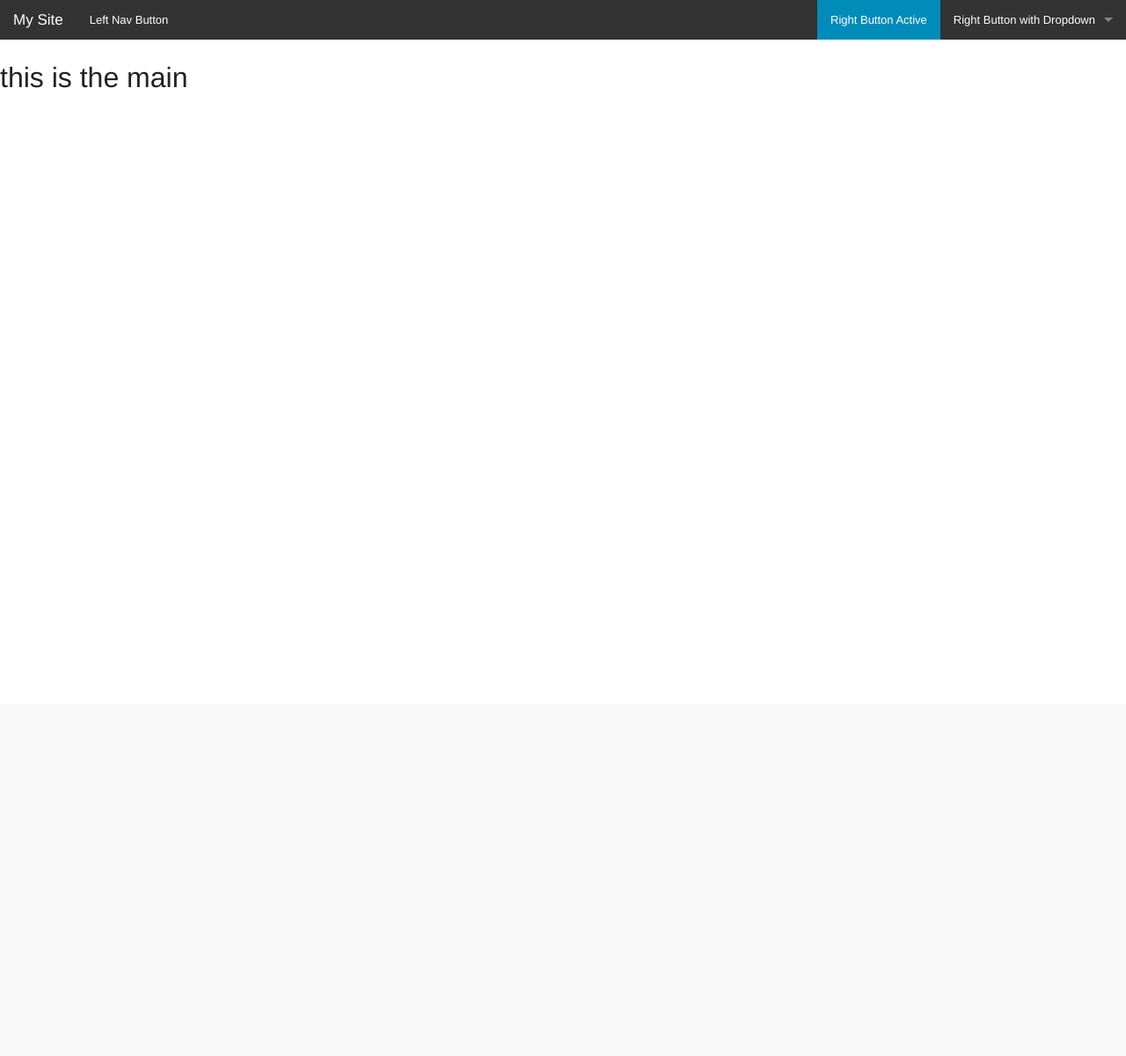
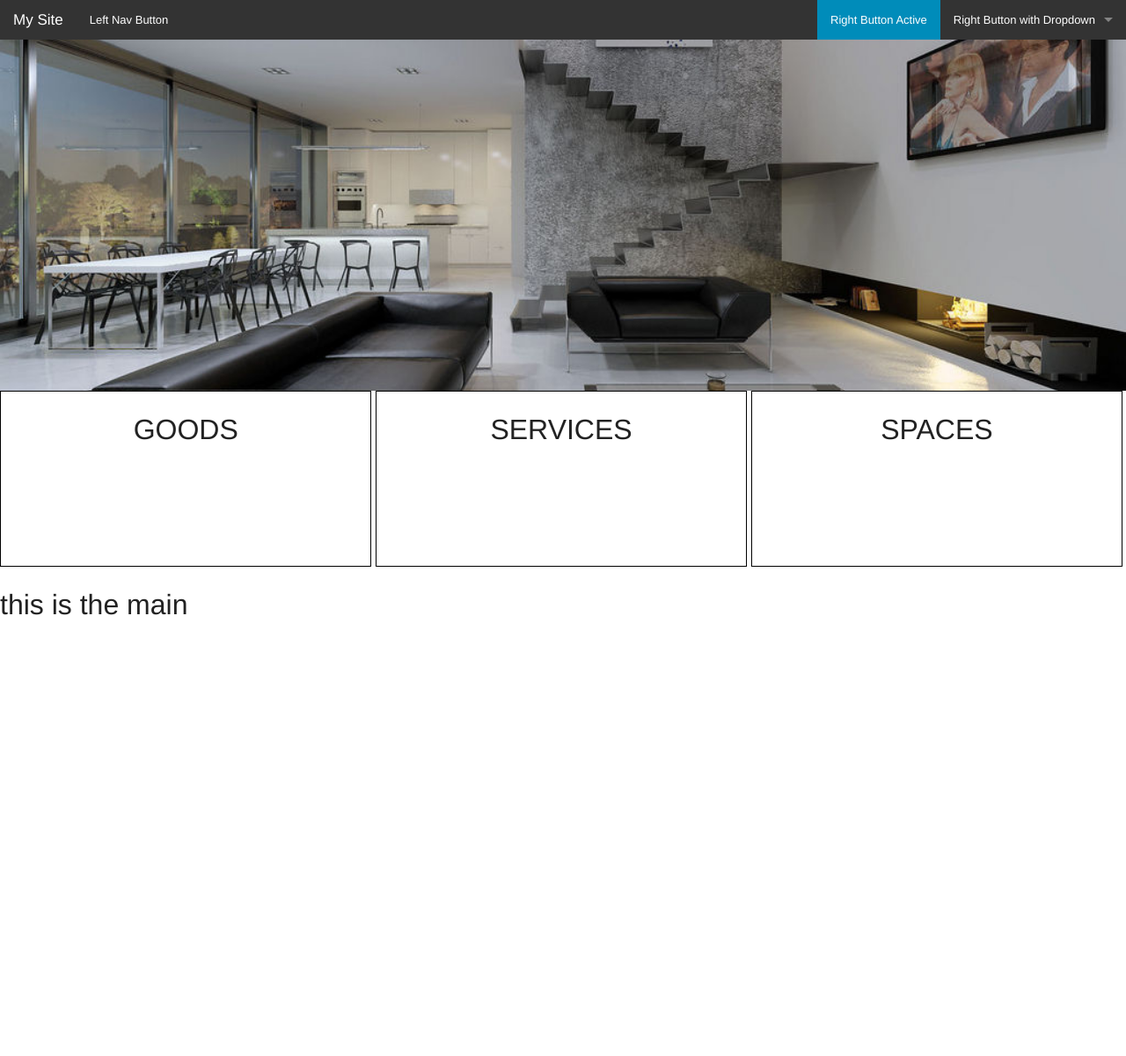
Before and after one commit to Orkish/rentah, a Rails app: page / in a window 1280 px wide. Shown: the whole page at 88% size. Before the commit the page ends 100 px from the top, so only its background shows below. Run offline with Rails 7, Linux system fonts and the light colour scheme; style sheets or scripts are compiled from the project's sources; some libraries are stand-ins or nearby versions.

Commit message:
winson's commits

```diff
--- /dev/null
+++ b/app/assets/stylesheets/style.css
@@ -0,0 +1,23 @@
+body {
+  height: 1200px;
+}
+
+.banner {
+  background: url(banner.jpg) no-repeat center center fixed;
+  -webkit-background-size: cover;
+  -moz-background-size: cover;
+  -o-background-size: cover;
+  background-size: cover;
+  height: 399px;
+  width: 100%;
+  padding: 0;
+}
+
+.offer {
+  display: inline-block;
+  border: 1px solid black;
+  text-align: center;
+  margin: 0;
+  height: 200px;
+  width: 33%;
+}
--- a/app/views/layouts/application.html.erb
+++ b/app/views/layouts/application.html.erb
@@ -33,6 +33,11 @@
       </ul>
     </section>
   </nav>
+  <div class="banner">
+  </div>
+  <div class="offer"><h1>GOODS</h1></div>
+  <div class="offer"><h1>SERVICES</h1></div>
+  <div class="offer"><h1>SPACES</h1></div>
 
 <%= yield %>
 
```
Also changed, not shown: app/assets/images/banner.jpg (added).
